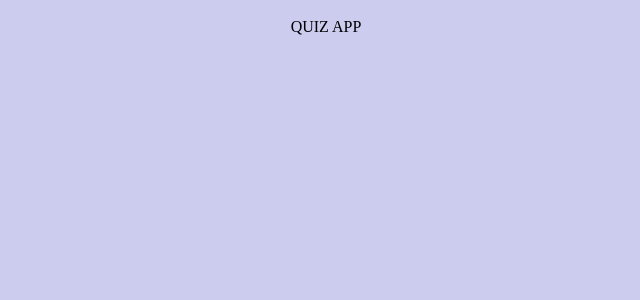
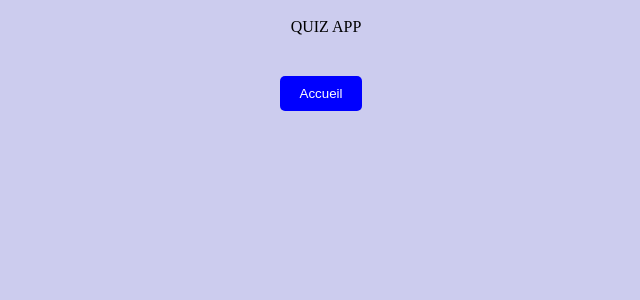
Before and after one commit to AzerPires/quiz_ap, a React (Vite) app: page / in a window 1280 px wide. Shown: the top 300 px of the page, without its empty margins (314-954 px from the left). Built offline with nearby package versions, Linux system fonts and the light colour scheme.

Commit message:
texto em frances

```diff
--- a/src/pages/Accueil.jsx
+++ b/src/pages/Accueil.jsx
@@ -1,13 +1,11 @@
 import Menu from "./Menu";
 import { Link } from 'react-router-dom';
-
-
 
 function Accueil() {
   return (
     <div className="accueil-container">
       <Menu />
-      <div className="text">Voce está entrando no divertido mundo do Quiz App. <br /> Clique no botão abaixo e teste seus conhecimentos em linguagens de programação.
+      <div className="text">Vous entrez dans le monde amusant de Quiz App. <br /> Cliquez sur le bouton ci-dessous et testez vos connaissances en langages de programmation.
       </div>
       <div className="button-container">
         <Link to="/">
--- a/src/pages/quiz.jsx
+++ b/src/pages/quiz.jsx
@@ -1,10 +1,16 @@
 import Menu from "./Menu";
+import { Link } from 'react-router-dom';
 
 function Quiz() {
   return (
     <div>
       <Menu />
       <p>QUIZ APP</p>
+      <div className="button-container">
+        <Link to="Accueil">
+          <button className="button">Accueil</button>
+        </Link>
+      </div>
     </div>
   );
 }
```
